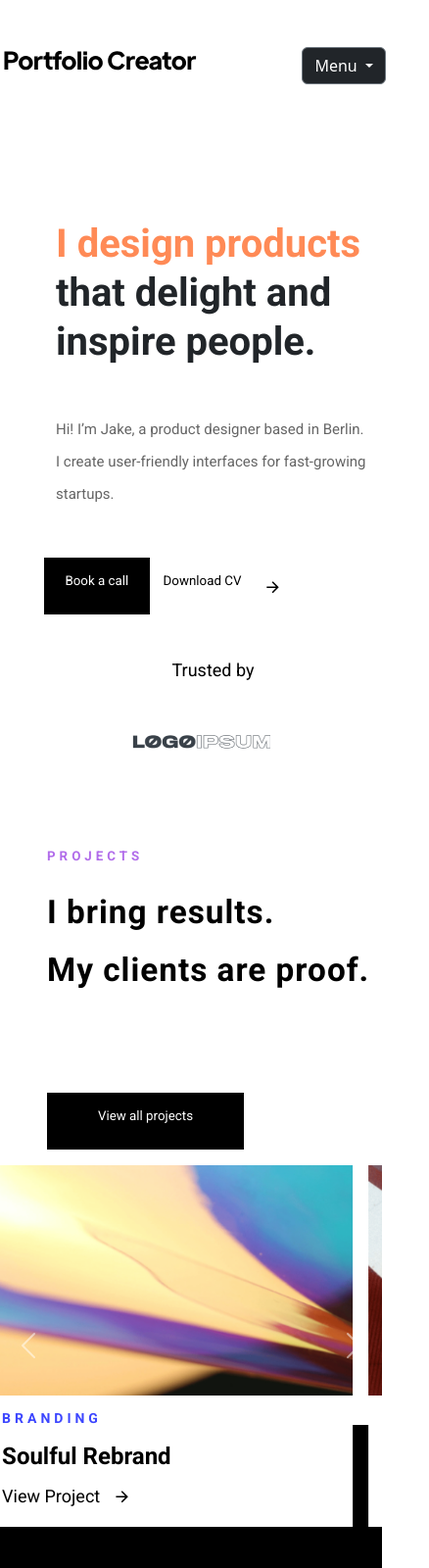
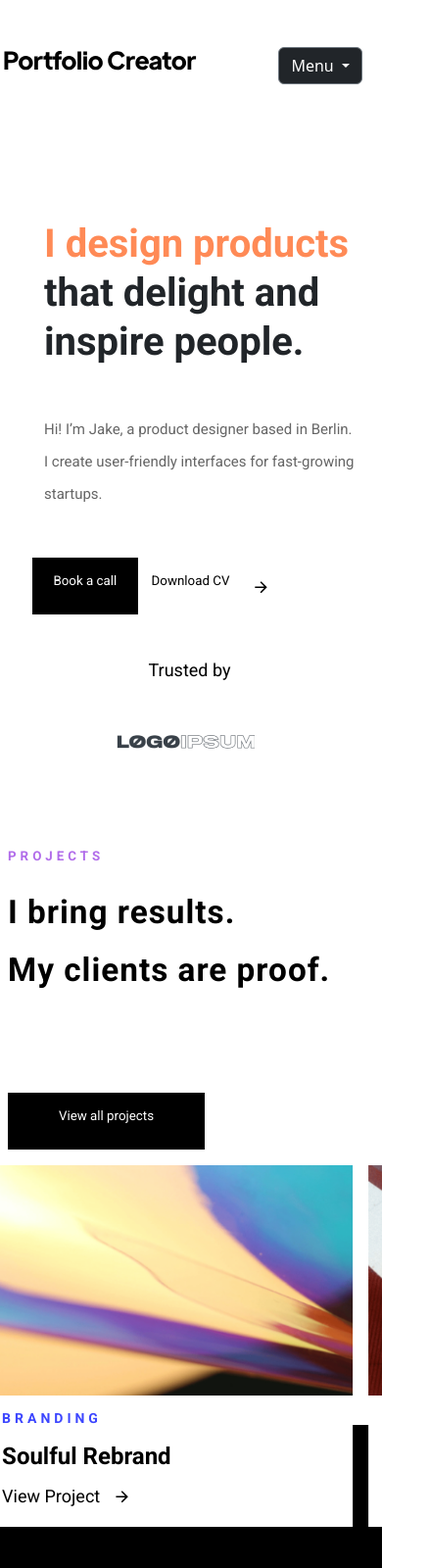
Before and after one commit to KugaevNikita/Bootstrap-Practice-December-, a plain HTML site: page index.html in a window 390 px wide. Shown: the top 1600 px of the page at 98% size, 438 px wide, since content can reach past the window. Drawn offline with Linux system fonts and the light colour scheme.

Commit message:
add more adaptation

```diff
--- a/index.html
+++ b/index.html
@@ -46,7 +46,7 @@
               <img src="./img/arrow-nav.svg" alt="" />
             </div>
 
-            <div class="dropdown d-md-none">
+            <div class="dropdown d-md-none me-4">
               <a
                 class="btn bg-dark btn-secondary dropdown-toggle"
                 href="#"
@@ -81,7 +81,7 @@
 
       <section class="main_quote">
         <div class="cointainer">
-          <div class="row col-12 m-auto d-flex justify-content-between">
+          <div class="row col-12 md-m-auto d-flex justify-content-between">
             <div class="col-md-6 col-12 nk_main_quote mt-5">
               <h1 class="orange">I design products</h1>
               <h1>that delight and inspire people.</h1>
@@ -114,10 +114,10 @@
             </div>
           </div>
         </div>
-        <div class="cointainer text-center pt-5 mb">
+        <div class="cointainer text-center pt-5 me-5 md-me-0">
           <h2 class="nk_trust-head">Trusted by</h2>
           <div class="row col-12 pt-5">
-            <div class="col col-12 col-sm-6 col-md-3">
+            <div class="col col-12 col-sm-6 col-md-3 ms-2 ms-md-0">
               <img src="./img/main-logoipsum-invis.png" alt="" />
             </div>
             <div class="col col-3 d-none d-md-block">
@@ -126,7 +126,7 @@
             <div class="col col-3 d-none d-md-block">
               <img src="./img/main-logoipsum-square.png" alt="" />
             </div>
-            <div class="col col-6 col-md-3 d-none d-sm-block">
+            <div class="col col-3 col-md-3 d-none d-sm-block">
               <img src="./img/main-logoipsum-sun.png" alt="" />
             </div>
           </div>
@@ -135,7 +135,7 @@
 
       <section>
         <div class="cointainer mb-2 mb-md-5">
-          <div class="d-md-flex col-12 justify-content-between ms-5">
+          <div class="d-md-flex col-12 justify-content-between ms-2 ms-md-5">
             <div class="mb-5">
               <h1 class="nk_h1-purple mb-3">PROJECTS</h1>
               <h1 class="nk_h1-under_purple">I bring results.</h1>
@@ -419,28 +419,10 @@
               </div>
             </div>
           </div>
-          <button
-            class="carousel-control-prev"
-            type="button"
-            data-bs-target="#carouselExampleControls"
-            data-bs-slide="prev"
-          >
-            <span class="carousel-control-prev-icon" aria-hidden="true"></span>
-            <span class="visually-hidden">Предыдущий</span>
-          </button>
-          <button
-            class="carousel-control-next"
-            type="button"
-            data-bs-target="#carouselExampleControls"
-            data-bs-slide="next"
-          >
-            <span class="carousel-control-next-icon" aria-hidden="true"></span>
-            <span class="visually-hidden">Следующий</span>
-          </button>
         </div>
       </section>
       <footer>
-        <div class="ms-5 nk_footer-question">
+        <div class="ms-2 ms-md-5 nk_footer-question">
           <h1 class="nk_footer-question-ready">
             Ready to make something kickass?
           </h1>
@@ -449,7 +431,7 @@
 
         <div class="cointainer">
           <div class="row col-12">
-            <div class="col col-7 ms-5">
+            <div class="col col-7 ms-2 ms-md-5">
               <div class="mb-3">
                 <img src="./img/logo-footer.svg" alt="" />
                 <img
```
Also changed, not shown: html/registr.html (+10 -12 lines).
